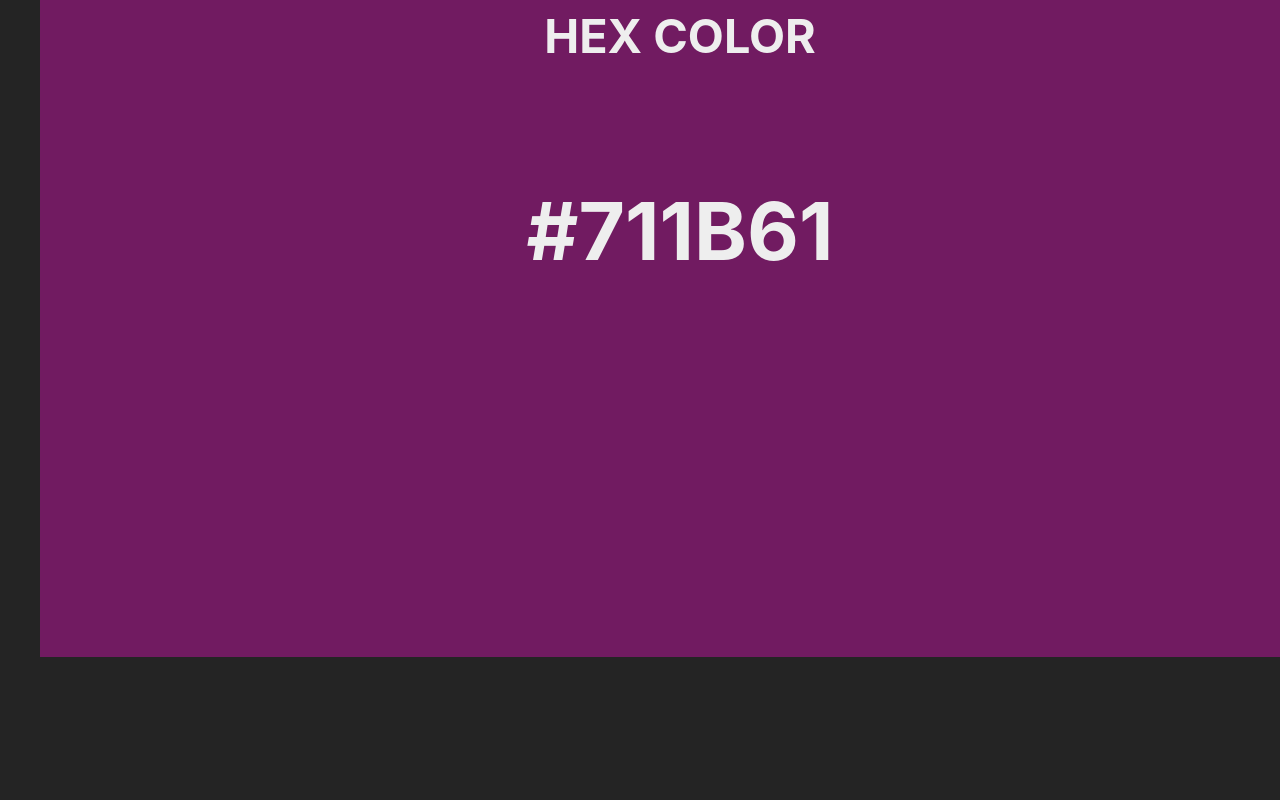
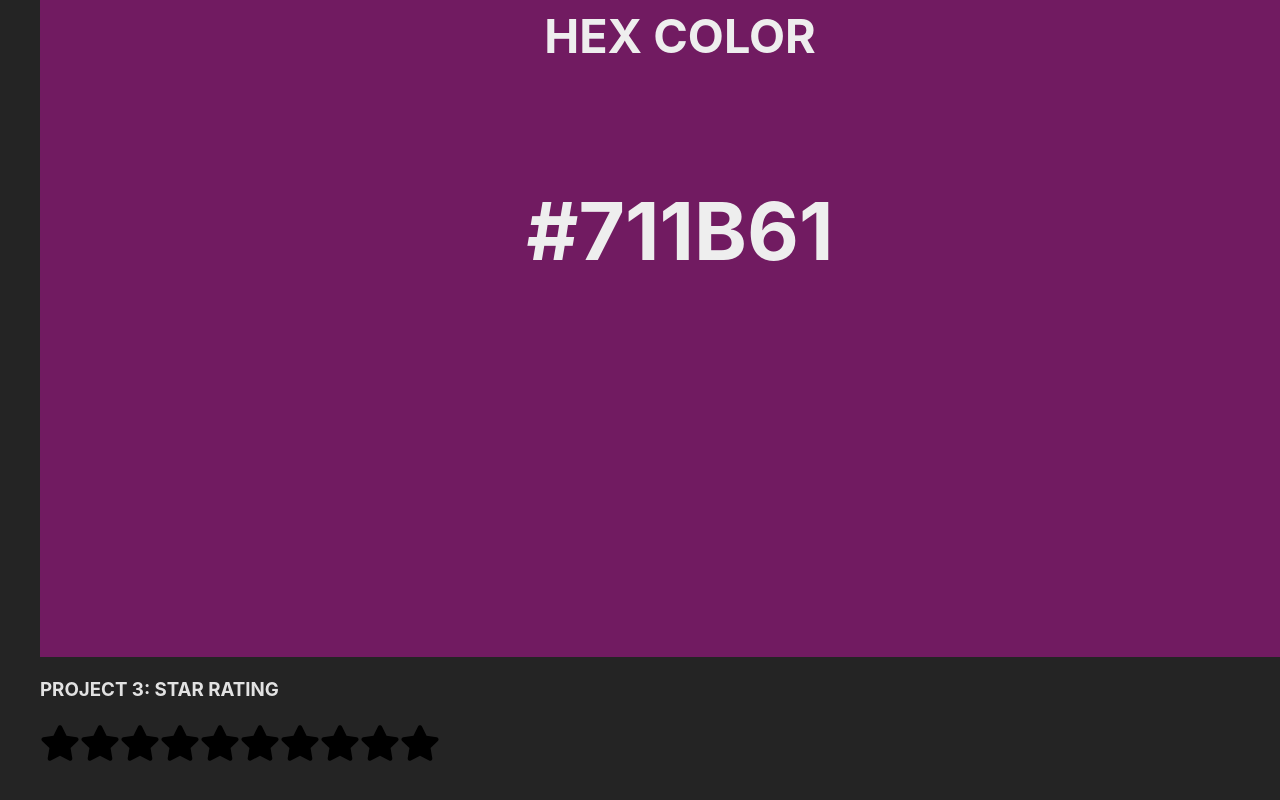
Before and after one commit to Filmon12345/Simple-React--Projects, a React (Vite) app in the folder Multiselection/: page / in a window 1280 px wide. Shown: the part 1914-2714 px from the top of the page. Before the commit the page ends 2611 px from the top, so only its background shows below. Built offline with nearby package versions, Linux system fonts and the light colour scheme.

Commit message:
install react icons

```diff
--- a/Multiselection/src/App.jsx
+++ b/Multiselection/src/App.jsx
@@ -1,18 +1,20 @@
-import Accordian from  "./components/accordian"
-import './App.css'
-import RandomColor from "./components/random-color"
+import Accordian from "./components/accordian";
+import "./App.css";
+import RandomColor from "./components/random-color";
+import StarRating from "./components/Star-rating";
 function App() {
-
-
   return (
     <>
-    <h3>PROJECT 1 ACCORDIAN</h3>
-    <Accordian />
+      <h3>PROJECT 1: ACCORDIAN</h3>
+      <Accordian />
+
       <h3>PROJECT 2: RANDOM COLOR GENERATOR</h3>
+      <RandomColor />
 
-    <RandomColor />
+      <h3>PROJECT 3: STAR RATING</h3>
+      <StarRating noOfStars={10} />
     </>
-  )
+  );
 }
 
-export default App
+export default App;
--- /dev/null
+++ b/Multiselection/src/components/Star-rating/index.jsx
@@ -0,0 +1,39 @@
+
+import { useState } from "react";
+import { FaStar } from "react-icons/fa";
+import './styles.css' ;
+
+export default function StarRating({ noOfStars = 5}){
+    const [rating, setRating] = useState(0);
+    const [hover, setHover] = useState(0);
+
+    function handleClick(getCurrentIndex) {
+      setRating(getCurrentIndex);
+    }
+
+    function handleMouseEnter(getCurrentIndex) {
+      setHover(getCurrentIndex);
+    }
+
+    function handleMouseLeave() {
+      setHover(rating);
+    }
+    return (
+        <div className="star-rating">
+          {[...Array(noOfStars)].map((_, index) => {
+            index += 1;
+
+            return (
+              <FaStar
+                key={index}
+                className={index <= (hover || rating) ? "active" : "inactive"}
+                onClick={() => handleClick(index)}
+                onMouseMove={() => handleMouseEnter(index)}
+                onMouseLeave={() => handleMouseLeave()}
+                size={40}
+              />
+            );
+          })}
+        </div>
+      );
+}
--- /dev/null
+++ b/Multiselection/src/components/Star-rating/styles.css
@@ -0,0 +1,7 @@
+.active {
+    color: #fff700;
+  }
+
+  .inactive {
+    color: #000000;
+  }
--- a/package.json
+++ b/package.json
@@ -1,5 +1,8 @@
 {
   "dependencies": {
-    "eslint-plugin-react-hooks": "^5.0.0-canary-60a927d04-20240113"
+    "eslint-plugin-react-hooks": "^5.0.0-canary-60a927d04-20240113",
+    "icons": "^1.0.0",
+    "react": "^18.2.0",
+    "react-icons": "^5.0.1"
   }
 }
```
Also changed, not shown: 1 other file (tests, documents, lock files or other folders).
